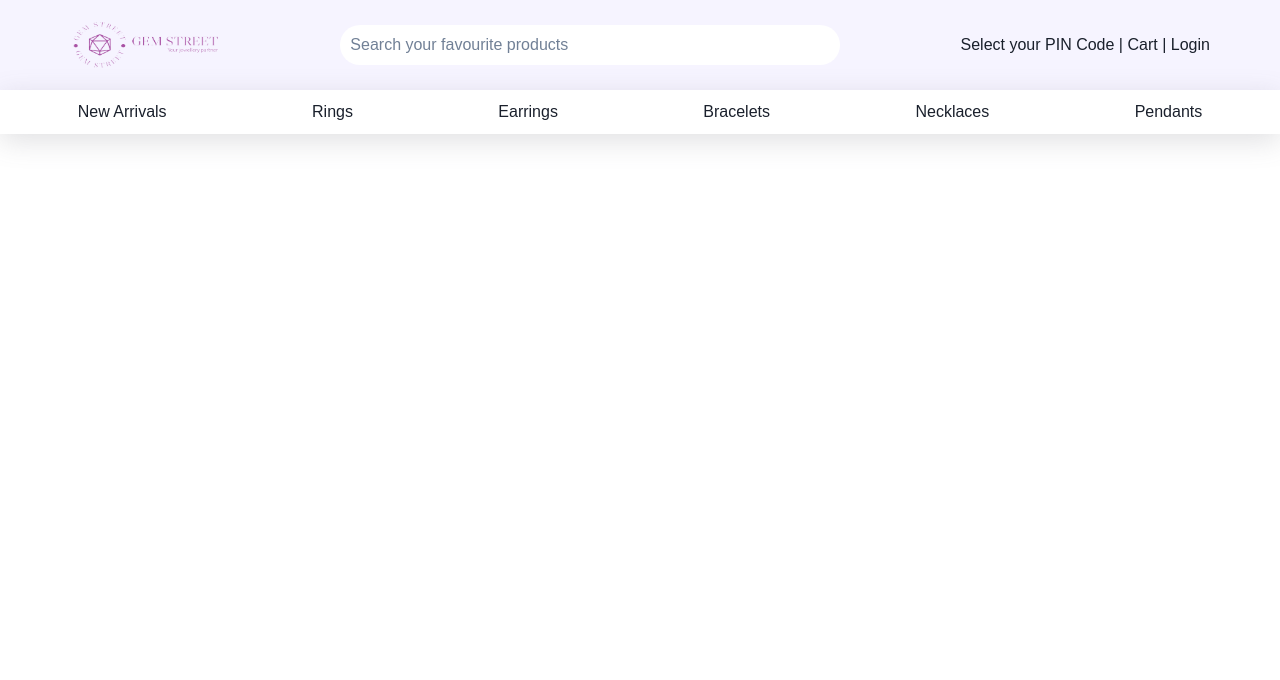
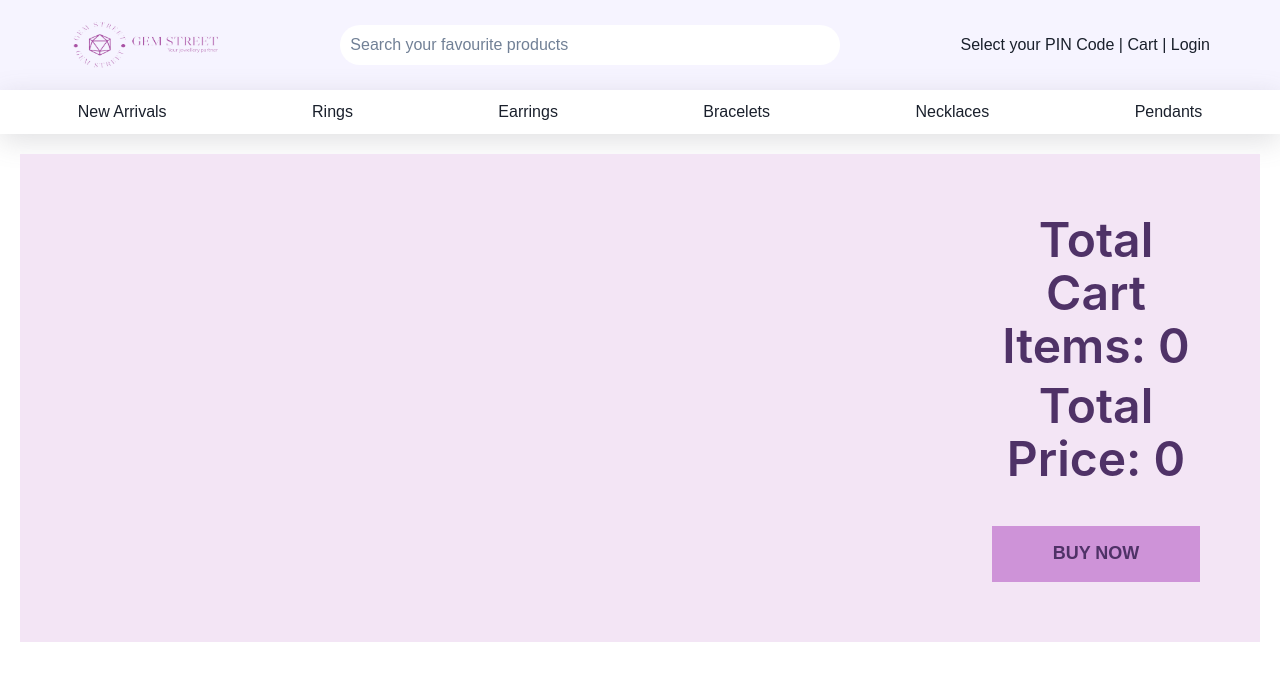
Before and after one commit to roypromax/Gemstreet, a React (Create React App) app: page /cart in a window 1280 px wide. Shown: the top 680 px of the page. Built offline with nearby package versions, Linux system fonts and the light colour scheme.

Commit message:
Cart Page Completed

```diff
--- a/src/components/AllRoutes.jsx
+++ b/src/components/AllRoutes.jsx
@@ -1,4 +1,5 @@
 import {Route,Routes} from "react-router-dom";
+import Cart from "./Cart";
 import Home from "./Home";
 import Login from "./Login";
 import Products from "./Products";
@@ -11,6 +12,7 @@ export default function AllRoutes(){
             <Route path="/login" element={<Login/>}/>
             <Route path="/products" element={<Products/>}/>
             <Route path="/products/:id" element={<SingleProductPage/>}/>
+            <Route path="/cart" element={<Cart/>}/>
         </Routes>
     )
 }
--- /dev/null
+++ b/src/components/Cart.jsx
@@ -0,0 +1,164 @@
+import { useState } from "react";
+import { Image,HStack,Heading,VStack,Container,SimpleGrid,Box,Center,Text,Button } from "@chakra-ui/react";
+import { Grid,GridItem,Card, CardHeader, CardBody, CardFooter,Stack,Divider,ButtonGroup} from '@chakra-ui/react'
+
+function getCartItems(){
+    let cart = JSON.parse(localStorage.getItem("cart")) || [];
+    return cart;
+  }
+
+function gettotalItems(cart){
+    let totalItems = 0;
+    cart.forEach((el)=>{
+        totalItems = totalItems + el.quantity;
+    })
+    return totalItems;
+}
+
+function gettotalPrice(cart){
+    let totalPrice = 0;
+    cart.forEach((el)=>{
+        totalPrice += (el.quantity*el.discountedPrice);
+    })
+    return totalPrice;
+}
+
+
+
+export default function Cart(){
+
+    const [cart,setCart] = useState(getCartItems());
+
+    function Increment(item){
+        let newCart=cart.map((el,i)=>{
+            if(el.id===item.id&&el.size===item.size){
+                let newObj = {...el};
+                newObj.quantity++;
+                return newObj
+            }
+            return el;
+        })
+        localStorage.setItem("cart",JSON.stringify(newCart));
+        setCart(newCart);
+    }
+
+
+    function Decrement(item){
+        let newCart=cart.map((el,i)=>{
+            if(el.id===item.id&&el.size===item.size){
+                let newObj = {...el};
+                newObj.quantity--;
+                return newObj
+            }
+            return el;
+        })
+        localStorage.setItem("cart",JSON.stringify(newCart));
+        setCart(newCart);
+    }
+
+    function Delete(item){
+        let newCart = [...cart];
+            newCart.forEach(function(el,i){
+            if(el.id === item.id && el.size===item.size){
+
+                newCart.splice(i,1);
+
+            }
+        });
+        localStorage.setItem("cart",JSON.stringify(newCart));
+        setCart(newCart);
+    }
+
+    return (
+        <>
+            <Grid m={5} p={5} bg="#F3E5F5" templateColumns='repeat(4, 1fr)' gap={4}>
+            {/* <SimpleGrid
+            columns={[1,1,1,3]}
+            spacing={{ base: 8, md: 10 }}
+            py={{ base: 5, md: 5 }}
+            > */}
+            <GridItem colSpan={3}>
+            <SimpleGrid m={5} p={5}  columns={[1,2,3]} spacingX={10} spacingY={10} className="main_container">
+                {cart.map((el,i)=>{
+                    return (
+                        <Card maxW='sm' key={i}>
+                        <CardBody>
+                          <Image
+                            src={el.image}
+                            alt='product icture'
+                            borderRadius='lg'
+                          />
+                          <Stack mt='6' spacing='3'>
+                            <Text>
+                              {`${el.name}`}
+                            </Text>
+                            <Text>
+                            ₹{el.discountedPrice}
+                            </Text>
+                            <Text>
+                            {el.quantity}
+                            </Text>
+                            <Center>
+                            <ButtonGroup spacing='2'>
+
+                            <Button onClick={()=>Increment(el)}variant='solid' bg='#CE93D8'>
+                              +
+                            </Button>
+                            <Button isDisabled={el.quantity===1} onClick={()=>Decrement(el)}variant='solid' bg='#CE93D8'>
+                              -
+                            </Button>
+
+                          </ButtonGroup>
+                          </Center>
+                          <Center>
+                          <Button onClick={()=>Delete(el)} variant='solid' bg='#CE93D8'>Delete</Button>
+                          </Center>
+                          </Stack>
+
+                        </CardBody>
+                        <Divider />
+
+                      </Card>
+                    )
+                    })}
+            </SimpleGrid>
+            </GridItem>
+            <GridItem>
+            <VStack m={5} p={5} as={'header'}>
+                <Heading
+                    color='#4F3267'
+                    lineHeight={1.1}
+                    fontWeight={600}
+                    fontSize={{ base: '2xl', sm: '4xl', lg: '5xl' }}>
+                    Total Cart Items: {gettotalItems(cart)}
+                </Heading>
+                <Heading
+                    color='#4F3267'
+                    lineHeight={1.1}
+                    fontWeight={600}
+                    fontSize={{ base: '2xl', sm: '4xl', lg: '5xl' }}>
+                    Total Price: {gettotalPrice(cart)}
+                </Heading>
+                <Button
+                    rounded={'none'}
+                    w={'full'}
+                    mt={8}
+                    size={'lg'}
+                    py={'7'}
+                    bg="#CE93D8"
+                    color='#4F3267'
+                    textTransform={'uppercase'}
+                    _hover={{
+                    transform: 'translateY(2px)',
+                    boxShadow: 'lg'}}>
+                    Buy Now
+                </Button>
+
+            </VStack>
+            </GridItem>
+
+            {/* </SimpleGrid> */}
+            </Grid>
+        </>
+    )
+}
--- a/src/components/SingleProductPage.jsx
+++ b/src/components/SingleProductPage.jsx
@@ -1,6 +1,4 @@
 import {
-    Box,
-    chakra,
     Container,
     Stack,
     Text,
@@ -11,24 +9,51 @@ import {
     Heading,
     SimpleGrid,
     StackDivider,
-    useColorModeValue,
-    VisuallyHidden,
-    List,
-    ListItem,
     Spinner,
+    Select
   } from '@chakra-ui/react';
 import axios from 'axios';
 import { useEffect, useState } from 'react';
-import { useParams } from 'react-router-dom';
+import { useParams,Link } from 'react-router-dom';
 import Footer from './Footer';
-//   import { FaInstagram, FaTwitter, FaYoutube } from 'react-icons/fa';
-//   import { MdLocalShipping } from 'react-icons/md';
+
+function getCartItems(){
+  let cart = JSON.parse(localStorage.getItem("cart")) || [];
+  return cart;
+}
+
 
   export default function SingleProductPage() {
 
     const [data,setData] = useState({});
     const [loading,setloading] = useState(false);
     const params = useParams();
+    const cart = getCartItems();
+
+    console.log(cart);
+    console.log(params);
+
+    function addtoCart(){
+      if(data.size===undefined){
+        alert("Please select a size")
+      }else{
+      let duplicate = false;
+      for(let i=0; i<=cart.length-1; i++){
+        if(cart[i].id==data.id && cart[i].size==data.size){
+          duplicate = true;
+          break;
+        }
+      }
+
+      if(duplicate){
+        alert("Product is already in cart")
+      }else{
+        cart.push({...data,quantity:1});
+        localStorage.setItem("cart",JSON.stringify(cart));
+        alert("Product is added to cart");
+      }
+    }
+    }
 
     useEffect(()=>{
         setloading(true);
@@ -47,10 +72,12 @@ import Footer from './Footer';
     return (
     <>
       <Container maxW={'7xl'} bg="#F3E5F5">
+      <Link to="/products">Go back to products page</Link>
         <SimpleGrid
           columns={{ base: 1, lg: 2 }}
           spacing={{ base: 8, md: 10 }}
-          py={{ base: 18, md: 24 }}>
+          py={{ base: 5, md: 5 }}
+          >
           <Flex>
             <Image
               rounded={'md'}
@@ -80,11 +107,15 @@ import Footer from './Footer';
               </Text>
               <Text
                 as = "s"
-                // color={useColorModeValue('gray.900', 'gray.400')}
                 fontWeight={300}
                 fontSize={'xl'}>
                 ₹{data.price}
               </Text>
+              <Select bg="#E1BEE7" w='400px' h='40px' value={data.size} placeholder="Select size" onChange={(e)=>setData({...data,size:e.target.value})}>
+                <option value="small">Small</option>
+                <option value="medium">Medium</option>
+                <option value="large">Large</option>
+              </Select>
             </VStack>
 
             <Stack
@@ -113,6 +144,7 @@ import Footer from './Footer';
             </Stack>
 
             <Button
+              onClick={addtoCart}
               rounded={'none'}
               w={'full'}
               mt={8}
@@ -129,7 +161,6 @@ import Footer from './Footer';
             </Button>
 
             <Stack direction="row" alignItems="center" justifyContent={'center'}>
-              {/* <MdLocalShipping /> */}
               <Text>2-3 business days delivery</Text>
             </Stack>
           </Stack>
```
